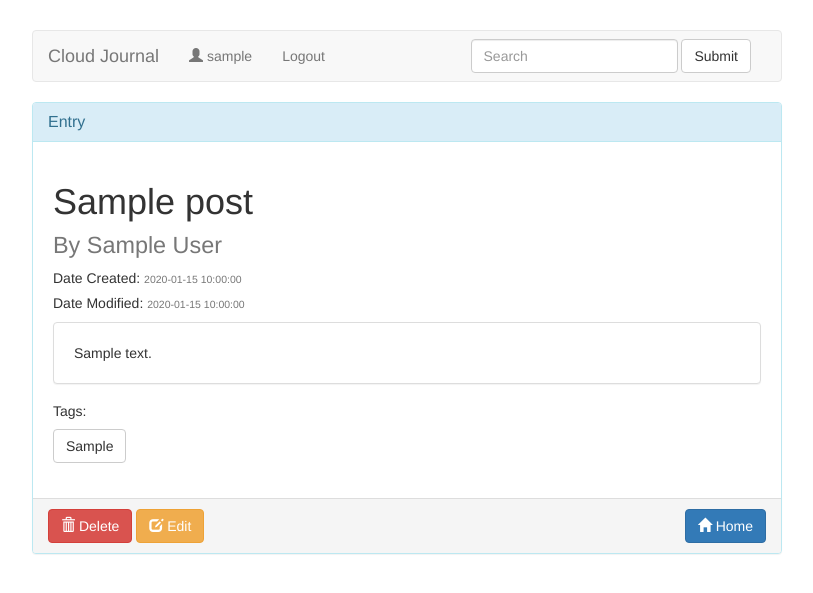
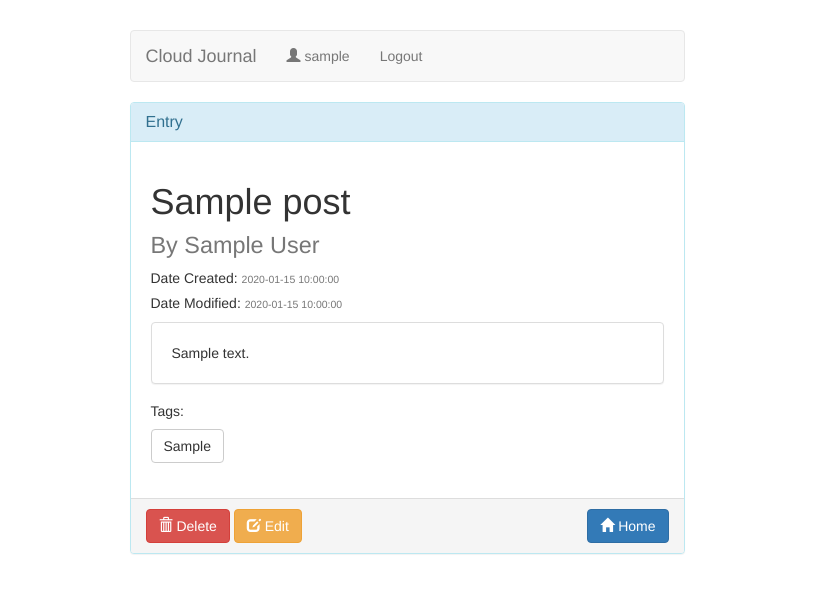
Before and after one commit to jkrusinski/my_blog, a PHP site: page /view_post.php?postid=1 in a window 1280 px wide. Shown: the top 593 px of the page, without its empty margins (233-1046 px from the left). Run offline with PHP 8.4, Linux system fonts and the light colour scheme; the visitor is signed in with stand-in values (Sample User, id 1); tables that the repository leaves empty or names only in its code hold one stand-in row (values such as "Sample post"); some libraries are stand-ins or nearby versions.

Commit message:
Beautified some code, and adjusted viewing width of view_post.php on medium/large screens.

```diff
--- a/app.js
+++ b/app.js
@@ -70,6 +70,8 @@ var main = function () {
 
 
    /******************* TAG FUNCTIONALITY ********************/
+
+   //todo make field empty once tag is added
 
     //**EVENT: ON KEYPRESS
     //  For the tag input, if 'enter' is pressed, make sure form does not submit
--- a/tag_app/add_tag.php
+++ b/tag_app/add_tag.php
@@ -2,6 +2,8 @@
 
 include_once('../db_info.php');
 session_start();
+
+//todo if tag added from two different accounts, duplicate will be made
 
 //set variables
 $postID =  $_GET['postid'];
--- a/view_post.php
+++ b/view_post.php
@@ -2,7 +2,7 @@
 //open $session
 session_start();
 //if user is not logged in, go to login index
-if(!isset($_SESSION['user'])) {
+if (!isset($_SESSION['user'])) {
     header('Location: user/login.php');
 }
 
@@ -19,22 +19,27 @@ $post = grab_post($_GET['postid']);
     <meta charset="utf-8">
     <meta http-equiv="X-UA-Compatible" content="IE=edge">
     <meta name="viewport" content="width=device-width, initial-scale=1">
+
     <title>View Post</title>
+
     <!--Bootstrap-->
-        <link href="bootstrap/css/bootstrap.css" rel="stylesheet" />
+    <link href="bootstrap/css/bootstrap.css" rel="stylesheet"/>
     <!--Customizable Stylesheet-->
-        <link href="style.css" type="text/css" rel="stylesheet" />
+    <link href="style.css" type="text/css" rel="stylesheet"/>
 </head>
 <body>
 <div class="container">
+
     <div class="row">
-                <div class="hidden-xs col-sm-2">&nbsp</div>
-                <div class="col-xs-12 col-sm-8">
+        <div class="hidden-xs col-sm-2 col-md-3">&nbsp</div>
+        <div class="col-xs-12 col-sm-8 col-md-6">
+
             <nav class="navbar navbar-default">
                 <div class="container-fluid">
                     <!-- Brand and toggle get grouped for better mobile display -->
                     <div class="navbar-header">
-                                <button type="button" class="navbar-toggle collapsed" data-toggle="collapse" data-target="#bs-example-navbar-collapse-1" aria-expanded="false">
+                        <button type="button" class="navbar-toggle collapsed" data-toggle="collapse"
+                                data-target="#bs-example-navbar-collapse-1" aria-expanded="false">
                             <span class="sr-only">Toggle navigation</span>
                             <span class="icon-bar"></span>
                             <span class="icon-bar"></span>
@@ -54,36 +59,44 @@ $post = grab_post($_GET['postid']);
                             <li><a href="user/logout.php">Logout</a></li>
                         </ul>
 
-                                <form action ="index.php" method="get" class="navbar-form navbar-right" role="search">
-                                    <div class="form-group">
-                                        <input type="text" class="form-control" placeholder="Search" name="term">
-                                    </div>
-                                    <button type="submit" class="btn btn-default">Submit</button>
-                                    <input type="hidden" name="search">
-                                </form>
+<!--                        <form action="index.php" method="get" class="navbar-form navbar-right" role="search">-->
+<!--                            <div class="form-group">-->
+<!--                                <input type="text" class="form-control" placeholder="Search" name="term">-->
+<!--                            </div>-->
+<!--                            <button type="submit" class="btn btn-default">Submit</button>-->
+<!--                            <input type="hidden" name="search">-->
+<!--                        </form>-->
 
                     </div>
                 </div>
             </nav>
+
         </div>
-                <div class="hidden-xs col-sm-2">&nbsp</div>
+        <div class="hidden-xs col-sm-2 col-md-3">&nbsp</div>
+
     </div>
 
     <!--todo - make this page more readable -->
 
     <div class="row">
-                <div class="hidden-xs col-sm-2">&nbsp</div>
-                <div class="col-xs-12 col-sm-8">
+        <div class="hidden-xs col-sm-2 col-md-3">&nbsp</div>
+        <div class="col-xs-12 col-sm-8 col-md-6">
             <div class="panel panel-info" id="view-panel">
                 <div class="panel-heading">
                     <h1 class="panel-title">Entry</h1>
                 </div>
                 <div class="panel-body">
-                            <h1><?php echo $post->pTitle; ?><br /><small>By <?php echo $post->pAuthor; ?></small></h1>
-                            <h5>Date Created: <small><?php echo $post->pDate; ?></small></h5>
+                    <h1><?php echo $post->pTitle; ?><br/>
+                        <small>By <?php echo $post->pAuthor; ?></small>
+                    </h1>
+                    <h5>Date Created:
+                        <small><?php echo $post->pDate; ?></small>
+                    </h5>
                     <?php
                     if ($post->pMod != '') { ?>
-                            <h5>Date Modified: <small><?php echo $post->pMod; ?></small></h5>
+                        <h5>Date Modified:
+                            <small><?php echo $post->pMod; ?></small>
+                        </h5>
                     <?php } ?>
 
                     <div class="panel panel-default">
@@ -95,7 +108,7 @@ $post = grab_post($_GET['postid']);
                     <h5>Tags:</h5>
                     <ul id="view-tags">
                         <?php
-                            foreach($post->pTags as $i){ ?>
+                        foreach ($post->pTags as $i) { ?>
                             <li class="btn btn-default"><?php echo $i; ?></li>
                         <?php } ?>
                     </ul>
@@ -120,7 +133,7 @@ $post = grab_post($_GET['postid']);
                 </div>
             </div>
         </div>
-                <div class="hidden-xs col-sm-2">&nbsp</div>
+        <div class="hidden-xs col-sm-2 col-md-3">&nbsp</div>
     </div>
 </div>
 
```
Also changed, not shown: edit_post.php (+34 -15 lines). Lines whose indentation alone changed are shown as unchanged.
